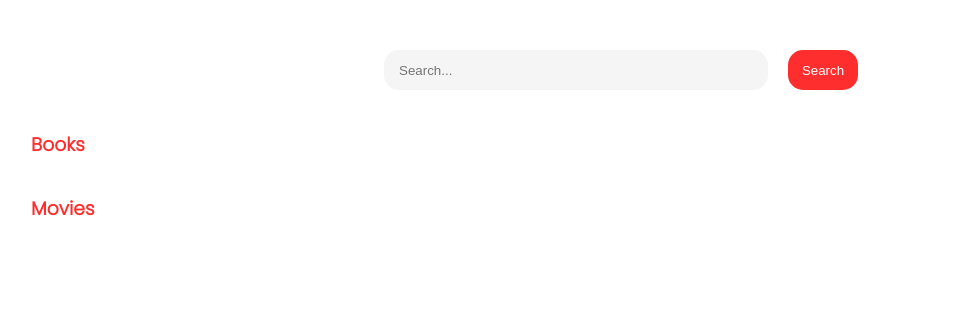
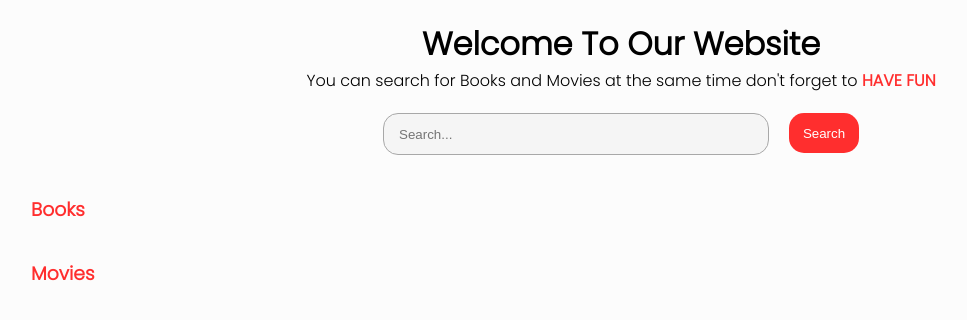
Before and after one commit to GSG-G11/Have-fun, a website: page index.html in a window 1280 px wide. Shown: the whole page, without its empty margins (19-986 px from the left). Drawn offline with Linux system fonts and the light colour scheme; no server answers.

Commit message:
Add Header

```diff
--- a/index.html
+++ b/index.html
@@ -14,6 +14,14 @@
     <title>Have Fun</title>
   </head>
   <body>
+    <div class="header-page">
+      <h1>Welcome To Our Website</h1>
+    <p>
+      You can search for Books and Movies at the same time don't forget to
+      <strong>HAVE FUN</strong>
+    </p>
+  </div>
+
     <div class="search">
       <input type="text" placeholder="Search..." class="search-word" />
       <button id="search">Search</button>
--- a/main/main.js
+++ b/main/main.js
@@ -25,7 +25,7 @@ const IMGPATH = "https://image.tmdb.org/t/p/w1280";
 const movieURL =
   "https://api.themoviedb.org/3/search/movie?&api_key=e4e72d82643e224bf78695be0b5602cd&query=";
 const bookURL = "https://www.googleapis.com/books/v1/volumes?q=";
-
+// const quotAPI ="https://type.fit/api/quotes";
 // ******************* SEND REQUEST *********************
 function sendRequest(url, cb) {
   const xhr = new XMLHttpRequest();
@@ -50,7 +50,7 @@ function sendRequest(url, cb) {
   xhr.send();
 }
 
-/* **************************** Render For Movies And Books **********************************************/
+/* **************************** Render For Movies And Books ************************/
 
 function innerRenderForMovies(imgPath, title, voteAverage, releaseDate) {
   basicMovieCard.innerHTML += `
@@ -124,6 +124,7 @@ sendRequest(bookURLDefault, (response) => {
   }
 });
 
+/* ************************ EVENT LISTENER *************************************** */
 searchBtn.addEventListener("click", () => {
   basicMovieCard.textContent = " ";
   let movieURLSearched = movieURL + searchWord.value;
--- a/main/style.css
+++ b/main/style.css
@@ -4,21 +4,33 @@
 }
 body {
   box-sizing: border-box;
-  padding: 50px;
+  padding: 20px 50px;
   font-family: "Poppins", sans-serif;
+  background-color: #fcfcfc;
 }
 :root {
   --main-color: #ff2e2e;
   --second-color: #f5f5f5;
   --font-color: #252424;
 }
+.header-page{
+  display: flex;
+  flex-direction: column;
+    align-items: center;
+    margin-bottom: 20px;
+}
+.header-page strong{
+  color: var(--main-color);
+}
 .search {
   display: flex;
   justify-content: center;
+
 }
+
 .search input {
   background-color: var(--second-color);
-  border: none;
+  border: 0.5px #a8a8a8 solid;
   border-radius: 15px;
   height: 40px;
   width: 30%;
@@ -26,6 +38,7 @@ body {
   padding-right: 15px;
   margin-bottom: 20px;
 }
+
 #search{
   width: 70px;
   height: 40px;
```
